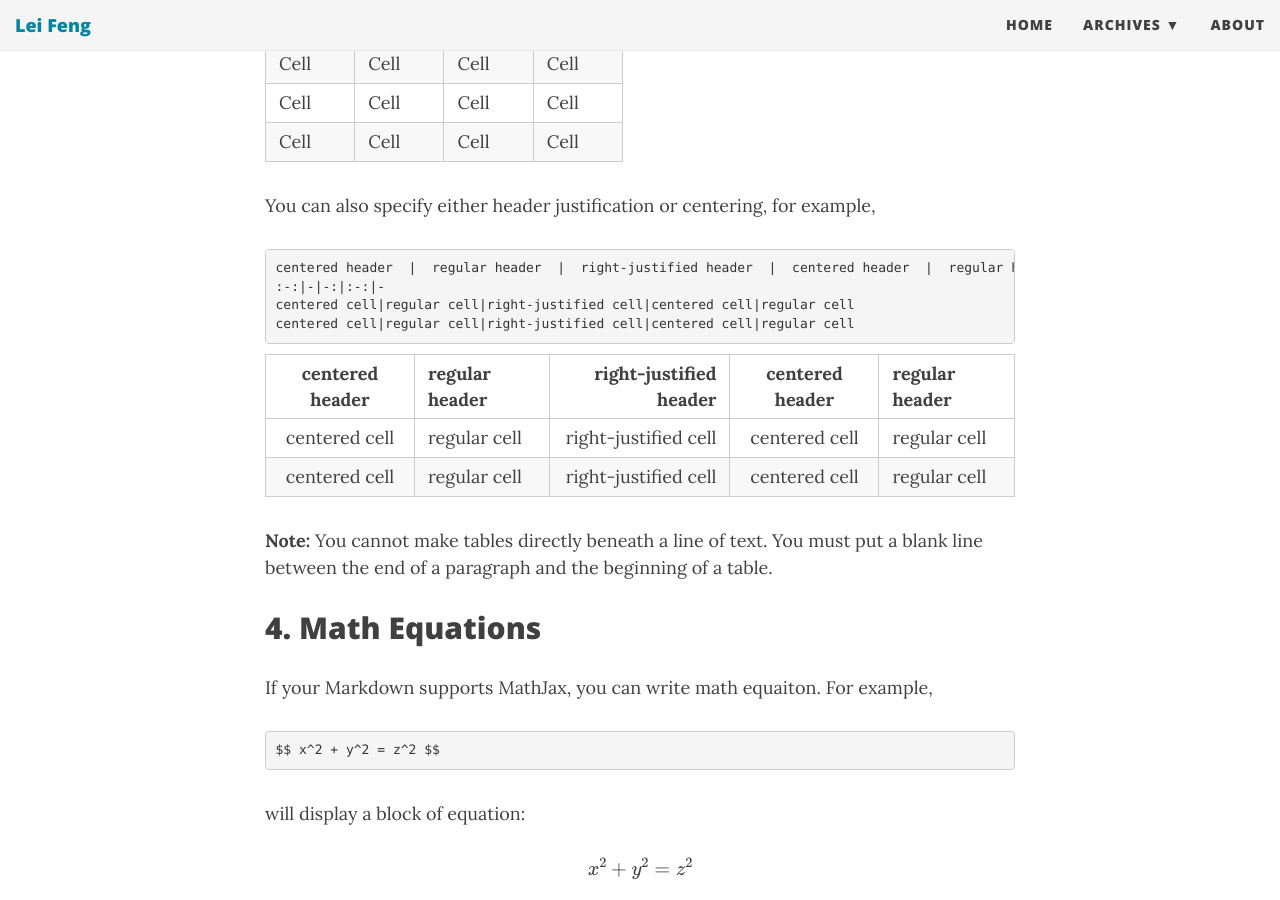
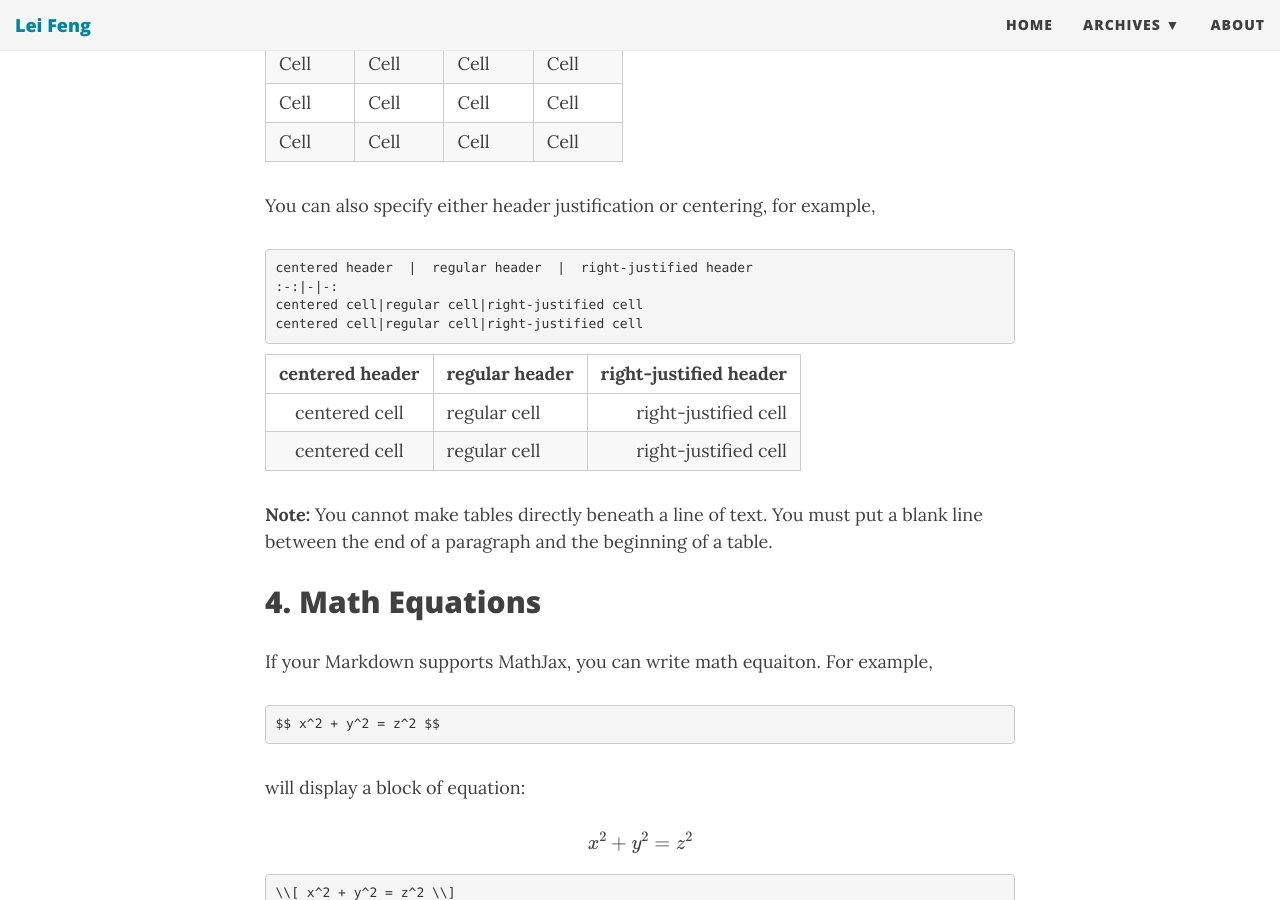
Before and after one commit to stonefl/stonefl.github.io, a Jekyll site: the page built from _posts/2016-07-13-a-quick-reference-of-markdown.md, in a window 1280 px wide and 900 px high, scrolled down 8170 px. Built offline with Jekyll 4.4.1, drawn with Linux system fonts in a browser that asks for light colours; nearby versions of some CDN libraries; formulas are drawn with MathJax 3; comment, search, counter and statistics services are not loaded.

Commit message:
Updated 2016-07-13-a-quick-reference-of-markdown.md

```diff
--- a/_posts/2016-07-13-a-quick-reference-of-markdown.md
+++ b/_posts/2016-07-13-a-quick-reference-of-markdown.md
@@ -5,7 +5,8 @@ subtitle: A learning note of Markdown
 published: true
 categories:
   - Programming
-tags: Markdown
+tags:
+  - Markdown
 date: '2016-07-13'
 ---
 
@@ -261,16 +262,16 @@ Cell|Cell|Cell|Cell
 
 You can also specify either header justification or centering, for example,
 <pre>
-centered header  |  regular header  |  right-justified header  |  centered header  |  regular header
-:-:|-|-:|:-:|-
-centered cell|regular cell|right-justified cell|centered cell|regular cell
-centered cell|regular cell|right-justified cell|centered cell|regular cell
+centered header  |  regular header  |  right-justified header
+:-:|-|-:
+centered cell|regular cell|right-justified cell
+centered cell|regular cell|right-justified cell
 </pre>
 
-centered header  |  regular header  |  right-justified header  |  centered header  |  regular header
-:-:|-|-:|:-:|-
-centered cell|regular cell|right-justified cell|centered cell|regular cell
-centered cell|regular cell|right-justified cell|centered cell|regular cell
+centered header  |  regular header  |  right-justified header
+:-:|-|-:
+centered cell|regular cell|right-justified cell
+centered cell|regular cell|right-justified cell
 
 **Note:** You cannot make tables directly beneath a line of text. You must put a blank line between the end of a paragraph and the beginning of a table.
 
```
